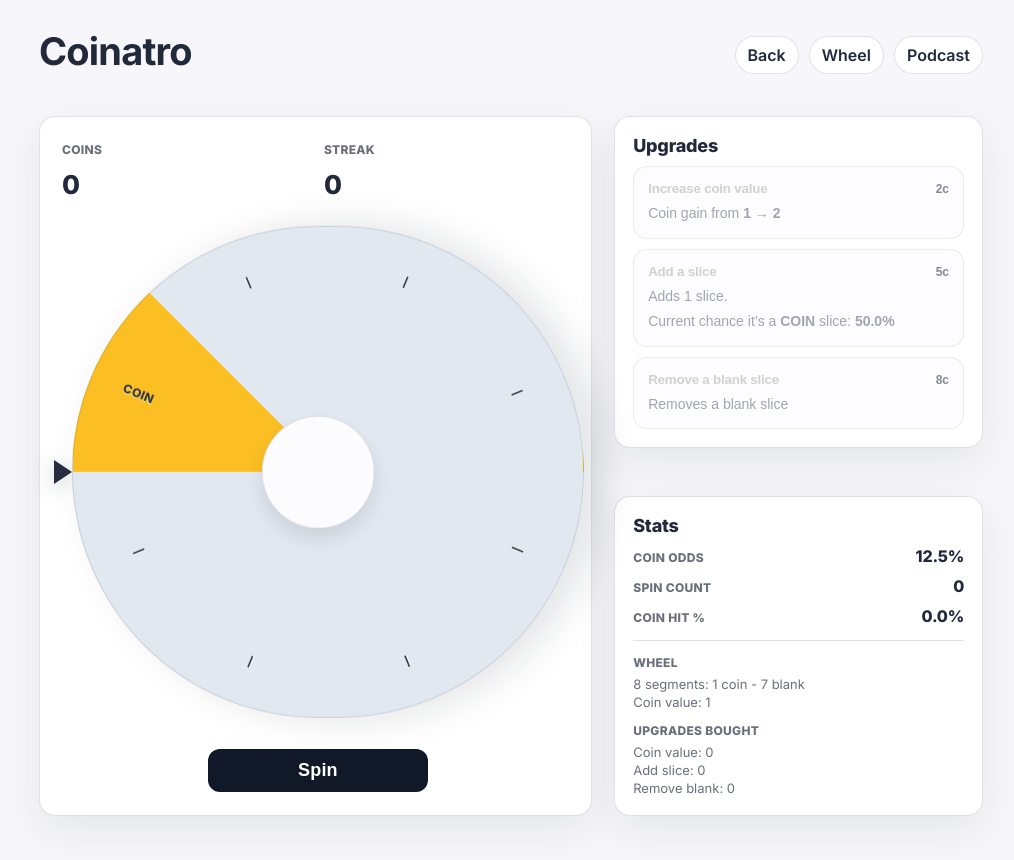
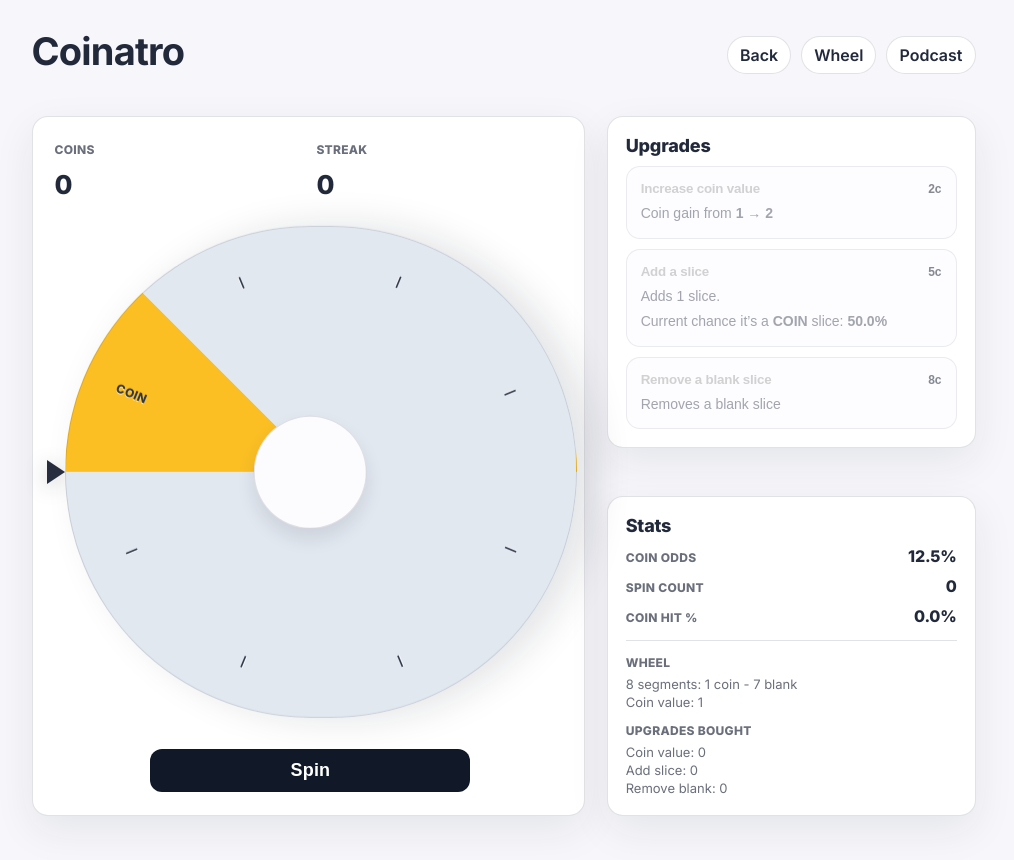
Before and after one commit to lancelancezhang/midweekchallenge, a React (Vite) app: page /coinatro in a window 1280 px wide. Shown: the top 860 px of the page, without its empty margins (129-1143 px from the left). Built offline with nearby package versions, Linux system fonts and the light colour scheme.

Commit message:
changed pathing

```diff
--- a/src/style.css
+++ b/src/style.css
@@ -12,17 +12,28 @@
   background: var(--bg0);
 }
 
+html {
+  /* Reserve space for the vertical scrollbar so layout width doesn't "jump" when scrollability toggles */
+  scrollbar-gutter: stable;
+  overflow-x: hidden;
+  overflow-x: clip;
+  height: 100%;
+}
+
 * {
   box-sizing: border-box;
 }
 
 body {
   margin: 0;
-  min-height: 100svh;
+  min-height: 100%;
+  overflow-x: clip;
+  /* Avoid 100dvh/100svh oscillation in some browsers while chrome UI / scrollbars change */
+  overflow-y: scroll;
 }
 
 #app {
-  min-height: 100svh;
+  min-height: 100%;
 }
 
 .app {
@@ -455,7 +466,14 @@ body {
 .wheelatroSpinBtn {
   padding: 14px 22px;
   font-size: 18px;
+  /* Prevent width changes between "Spin" and "Spinning…" (a common source of horizontal "shaking") */
+  width: min(320px, 100%);
   min-width: 220px;
+  white-space: nowrap;
+  text-align: center;
+  display: inline-flex;
+  align-items: center;
+  justify-content: center;
   border-radius: 14px;
 }
 
```
